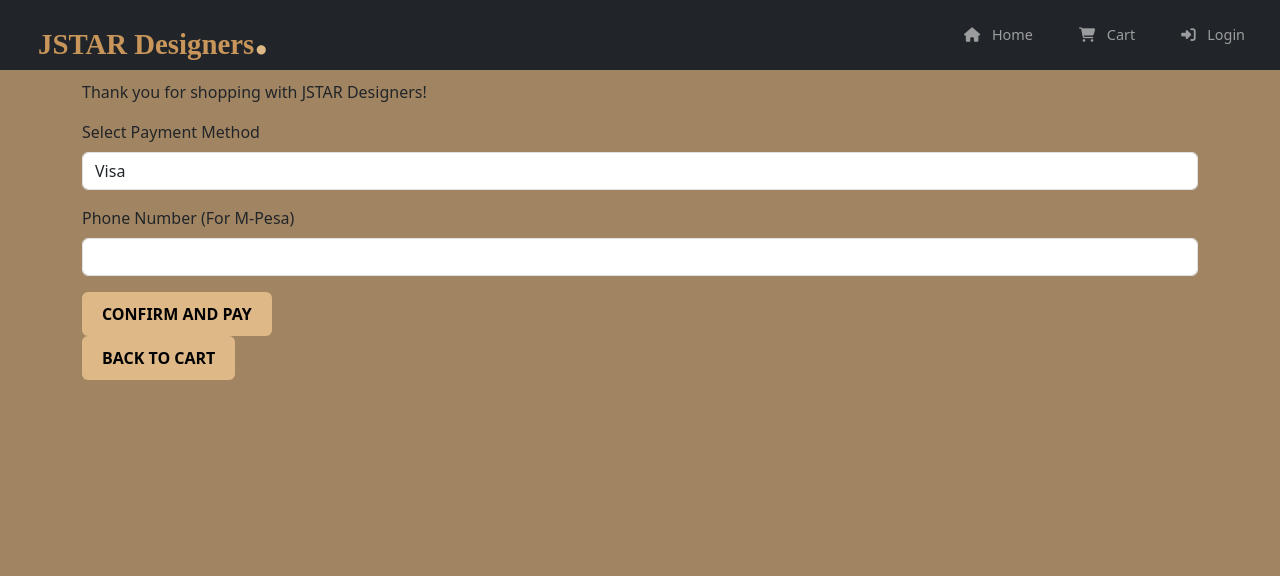
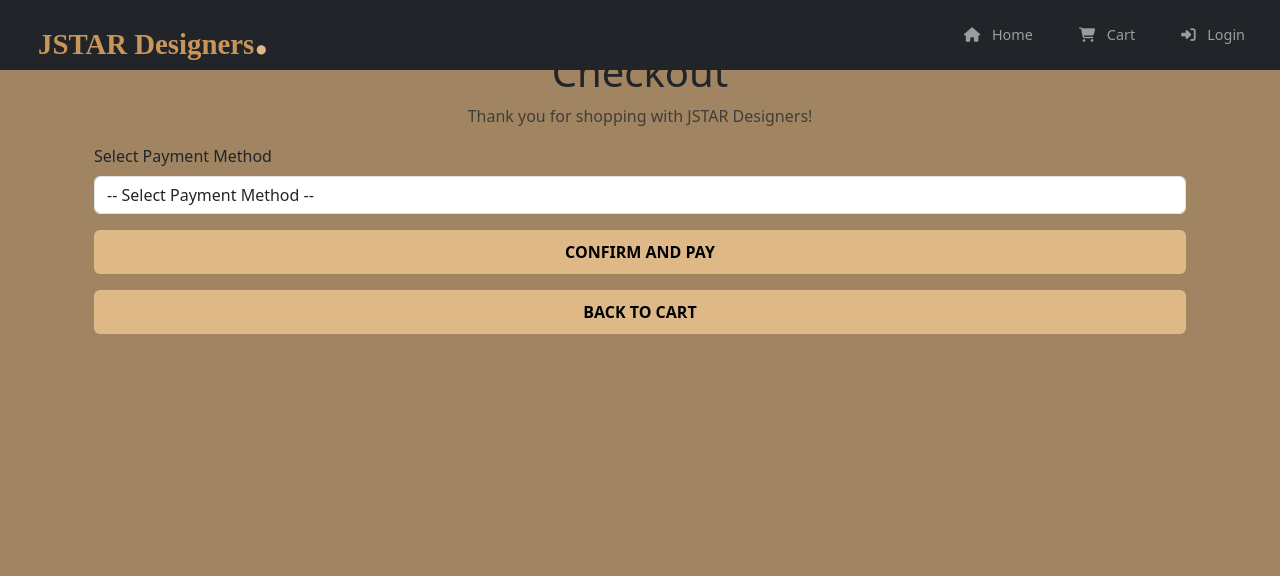
Before and after one commit to JoanChege/Future-Interns-Tasks, a Flask app: page /checkout in a window 1280 px wide. Shown: the top 576 px of the page. Run offline with Flask 2, Linux system fonts and the light colour scheme.

Commit message:
add dropdown

```diff
--- a/FUTURE_FS_02/templates/checkout.html
+++ b/FUTURE_FS_02/templates/checkout.html
@@ -1,20 +1,64 @@
 {% extends "base.html" %}
 {% block content %}
-<h1>Checkout</h1>
-<p>Thank you for shopping with JSTAR Designers!</p>
+<div class="container mt-5">
+    <h1 class="text-center">Checkout</h1>
+    <p class="text-muted text-center">Thank you for shopping with JSTAR Designers!</p>
+
     <form method="POST" action="/process_checkout">
         <div class="mb-3">
             <label for="payment_method" class="form-label">Select Payment Method</label>
             <select class="form-control" id="payment_method" name="payment_method" required>
+                <option value="">-- Select Payment Method --</option>
                 <option value="visa">Visa</option>
                 <option value="mpesa">M-Pesa</option>
             </select>
         </div>
+
+        <!-- Visa Payment Fields -->
+        <div id="visa_fields" style="display: none;">
+            <div class="mb-3">
+                <label for="card_number" class="form-label">Card Number</label>
+                <input type="text" name="card_number" class="form-control" id="card_number" maxlength="16" required>
+            </div>
+            <div class="mb-3">
+                <label for="expiry_date" class="form-label">Expiry Date (MM/YY)</label>
+                <input type="text" name="expiry_date" class="form-control" id="expiry_date" required>
+            </div>
+            <div class="mb-3">
+                <label for="cvv" class="form-label">CVV</label>
+                <input type="text" name="cvv" class="form-control" id="cvv" maxlength="3" required>
+            </div>
+        </div>
+
+        <!-- M-Pesa Payment Fields -->
+        <div id="mpesa_fields" style="display: none;">
             <div class="mb-3">
                 <label for="phone" class="form-label">Phone Number (For M-Pesa)</label>
-        <input type="text" name="phone" class="form-control" id="phone">
+                <input type="text" name="phone" class="form-control" id="phone" required>
             </div>
-    <button type="submit" class="btn btn-success">Confirm and Pay</button>
+        </div>
+
+        <button type="submit" class="btn btn-success w-100">Confirm and Pay</button>
     </form>
-<a href="{{ url_for('cart') }}" class="btn btn-secondary">Back to Cart</a>
+
+    <a href="{{ url_for('cart') }}" class="btn btn-secondary w-100 mt-3">Back to Cart</a>
+</div>
+
+<script>
+    document.getElementById('payment_method').addEventListener('change', function () {
+        const visaFields = document.getElementById('visa_fields');
+        const mpesaFields = document.getElementById('mpesa_fields');
+
+        if (this.value === 'visa') {
+            visaFields.style.display = 'block';
+            mpesaFields.style.display = 'none';
+        } else if (this.value === 'mpesa') {
+            mpesaFields.style.display = 'block';
+            visaFields.style.display = 'none';
+        } else {
+            visaFields.style.display = 'none';
+            mpesaFields.style.display = 'none';
+        }
+    });
+</script>
 {% endblock %}
```
Lines whose indentation alone changed are shown as unchanged.
